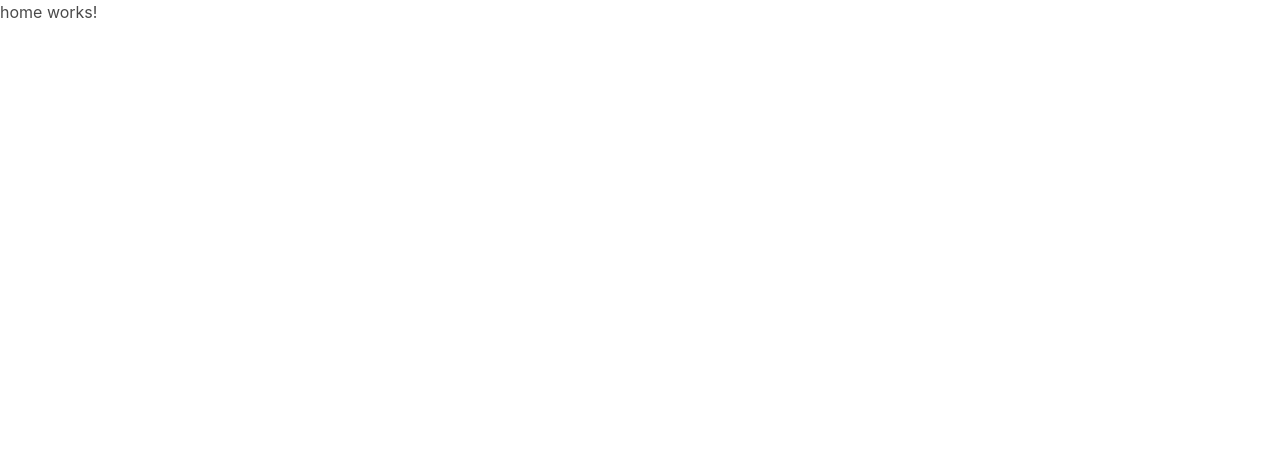
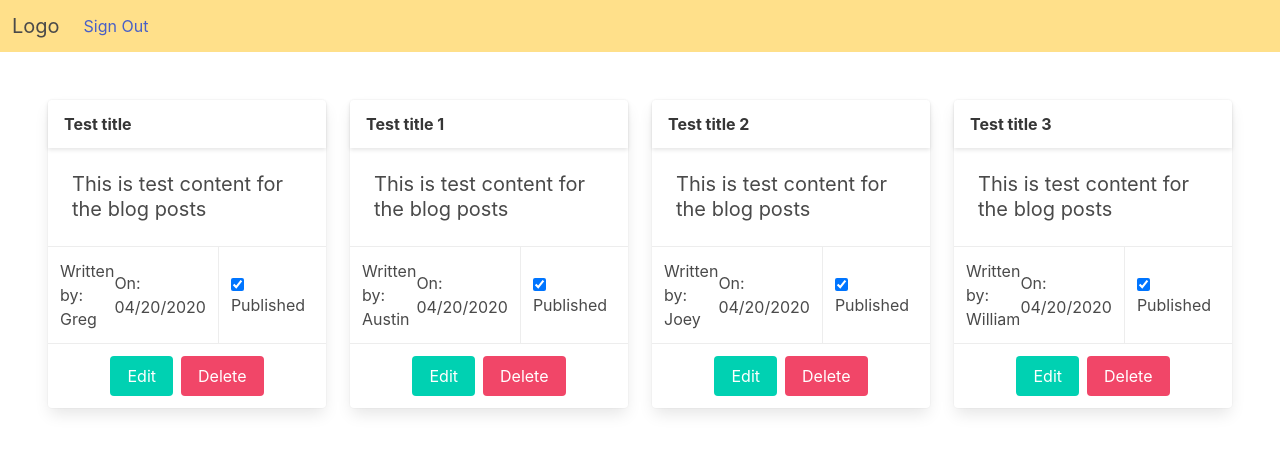
Before and after one commit to aahler/dat-sweet-frontend, an Angular app: page /home in a window 1280 px wide. Shown: the top 452 px of the page. Built offline with nearby package versions, Linux system fonts and the light colour scheme.

Commit message:
header/homepage

```diff
--- a/src/app/app.module.ts
+++ b/src/app/app.module.ts
@@ -6,9 +6,10 @@ import { AppRoutingModule } from "./app-routing.module";
 import { AppComponent } from "./app.component";
 import { LoginComponent } from "./components/login/login.component";
 import { HomeComponent } from './components/home/home.component';
+import { HeaderComponent } from './components/header/header.component';
 
 @NgModule({
-  declarations: [AppComponent, LoginComponent, HomeComponent],
+  declarations: [AppComponent, LoginComponent, HomeComponent, HeaderComponent],
   imports: [BrowserModule, AppRoutingModule, FormsModule],
   providers: [],
   bootstrap: [AppComponent],
--- /dev/null
+++ b/src/app/components/header/header.component.html
@@ -0,0 +1,12 @@
+<nav class="navbar is-warning">
+  <div class="navbar-brand">
+    <div class="navbar-item">
+      <p class="subtitle">Logo</p>
+    </div>
+    <div class="navbar-start">
+      <div class="navbar-item">
+        <a class="link">Sign Out</a>
+      </div>
+    </div>
+  </div>
+</nav>
--- /dev/null
+++ b/src/app/components/header/header.component.ts
@@ -0,0 +1,15 @@
+import { Component, OnInit } from '@angular/core';
+
+@Component({
+  selector: 'app-header',
+  templateUrl: './header.component.html',
+  styleUrls: ['./header.component.css']
+})
+export class HeaderComponent implements OnInit {
+
+  constructor() { }
+
+  ngOnInit(): void {
+  }
+
+}
--- a/src/app/components/home/home.component.html
+++ b/src/app/components/home/home.component.html
@@ -1 +1,35 @@
-<p>home works!</p>
+<app-header></app-header>
+<div class="section">
+  <div class="columns">
+    <div class="column" *ngFor="let post of blogPosts">
+      <div class="card">
+        <div class="card-header">
+          <h2 class="card-header-title">{{ post.title }}</h2>
+        </div>
+        <div class="card-content">
+          <p class="subtitle">{{ post.content }}</p>
+        </div>
+        <div class="card-footer">
+          <div class="card-footer-item">
+            <p>Written by: {{ post.author.name }}</p>
+            <p>On: {{ post.dateCreated | date: "MM/dd/yyyy" }}</p>
+          </div>
+          <div class="card-footer-item">
+            <label class="checkbox">
+              <input type="checkbox" [(ngModel)]="post.published" />
+              Published
+            </label>
+          </div>
+        </div>
+        <div class="card-footer">
+          <div class="card-footer-item">
+            <div class="buttons">
+              <button class="button is-primary">Edit</button>
+              <button class="button is-danger">Delete</button>
+            </div>
+          </div>
+        </div>
+      </div>
+    </div>
+  </div>
+</div>
--- a/src/app/components/home/home.component.ts
+++ b/src/app/components/home/home.component.ts
@@ -1,15 +1,130 @@
-import { Component, OnInit } from '@angular/core';
+import { Component, OnInit } from "@angular/core";
 
 @Component({
-  selector: 'app-home',
-  templateUrl: './home.component.html',
-  styleUrls: ['./home.component.css']
+  selector: "app-home",
+  templateUrl: "./home.component.html",
+  styleUrls: ["./home.component.css"],
 })
 export class HomeComponent implements OnInit {
+  constructor() {}
 
-  constructor() { }
+  ngOnInit(): void {}
+  date: Date = new Date();
+  blogPosts: BlogPost[] = [
+    {
+      title: "Test title",
+      intro: "Test Intro",
+      content: "This is test content for the blog posts",
+      image: {
+        url: "",
+        description: "Description of the image",
+        alt: "Test picture",
+        filename: "Test Picture",
+      },
+      author: {
+        id: "12345",
+        name: "Greg",
+        avatar: "",
+      },
+      category: "Default",
+      published: true,
+      dateCreated: this.date,
+      datePublished: this.date,
+      lastModified: this.date,
+    },
+    {
+      title: "Test title 1",
+      intro: "Test Intro",
+      content: "This is test content for the blog posts",
+      image: {
+        url: "",
+        description: "Description of the image",
+        alt: "Test picture",
+        filename: "Test Picture",
+      },
+      author: {
+        id: "123456",
+        name: "Austin",
+        avatar: "",
+      },
+      category: "Default",
+      published: true,
+      dateCreated: this.date,
+      datePublished: this.date,
+      lastModified: this.date,
+    },
+    {
+      title: "Test title 2",
+      intro: "Test Intro",
+      content: "This is test content for the blog posts",
+      image: {
+        url: "",
+        description: "Description of the image",
+        alt: "Test picture",
+        filename: "Test Picture",
+      },
+      author: {
+        id: "1234567",
+        name: "Joey",
+        avatar: "",
+      },
+      category: "Default",
+      published: true,
+      dateCreated: this.date,
+      datePublished: this.date,
+      lastModified: this.date,
+    },
+    {
+      title: "Test title 3",
+      intro: "Test Intro",
+      content: "This is test content for the blog posts",
+      image: {
+        url: "",
+        description: "Description of the image",
+        alt: "Test picture",
+        filename: "Test Picture",
+      },
+      author: {
+        id: "12345678",
+        name: "William",
+        avatar: "",
+      },
+      category: "Default",
+      published: true,
+      dateCreated: this.date,
+      datePublished: this.date,
+      lastModified: this.date,
+    },
+  ];
+}
 
-  ngOnInit(): void {
-  }
+interface PageContent {
+  title: string;
+  section: string;
+  content: {
+    image: boolean;
+    text: string;
+  };
+}
 
+interface BlogPost {
+  title: string;
+  intro: string;
+  content: string;
+  image: {
+    url: string;
+    description: string;
+    alt: string;
+    filename: string;
+  };
+  author: {
+    id: string;
+    name: string;
+    avatar: string;
+  };
+  category: string;
+  published: boolean;
+  dateCreated: Date;
+  datePublished: Date;
+  lastModified: Date;
 }
```
Also changed, not shown: src/app/components/header/header.component.css (added), 1 other file (tests, documents, lock files or other folders).
